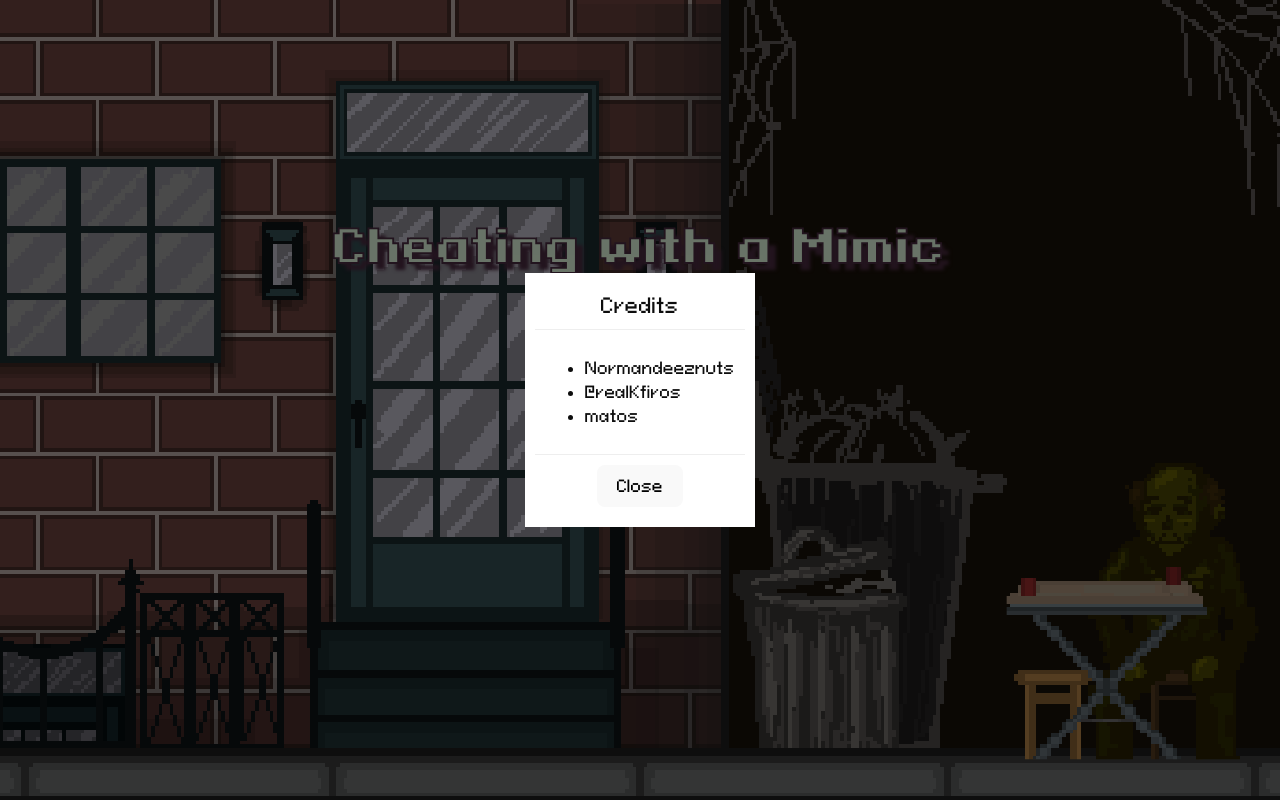
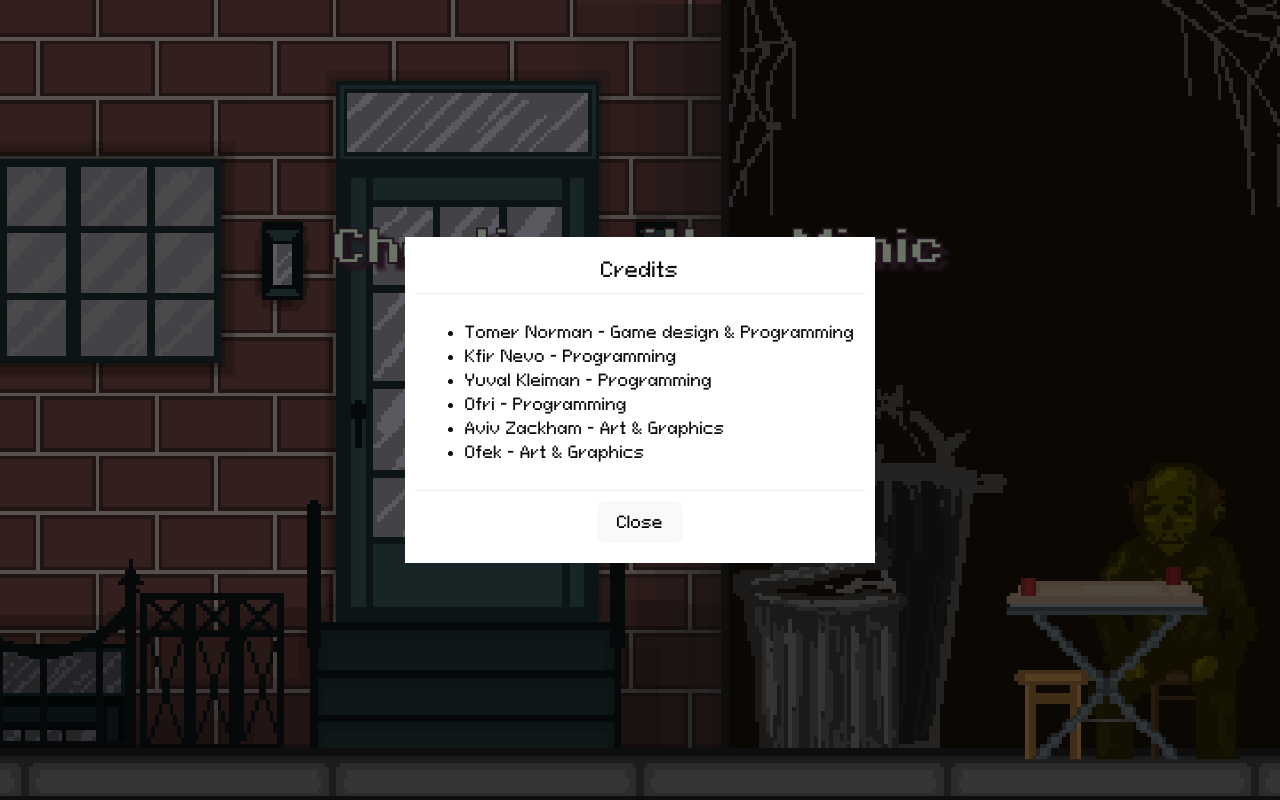
Before and after one commit to realKfiros/cheating-with-a-mimic, a React (Vite) app: page / in a window 1280 px wide. Both pictures are taken after a click on the element "Credits". Built offline with nearby package versions, Linux system fonts and the light colour scheme.

Commit message:
improved the in game credits

```diff
--- a/src/components/modals/Credits.tsx
+++ b/src/components/modals/Credits.tsx
@@ -3,9 +3,12 @@ import React from "react";
 const Credits = () => {
   return (
     <ul>
-      <li>Normandeeznuts</li>
-      <li>@realKfiros</li>
-      <li>matos</li>
+      <li>Tomer Norman - Game design & Programming</li>
+      <li>Kfir Nevo - Programming</li>
+      <li>Yuval Kleiman - Programming</li>
+      <li>Ofri - Programming</li>
+      <li>Aviv Zackham - Art & Graphics</li>
+      <li>Ofek - Art & Graphics</li>
     </ul>
   );
 };
```
